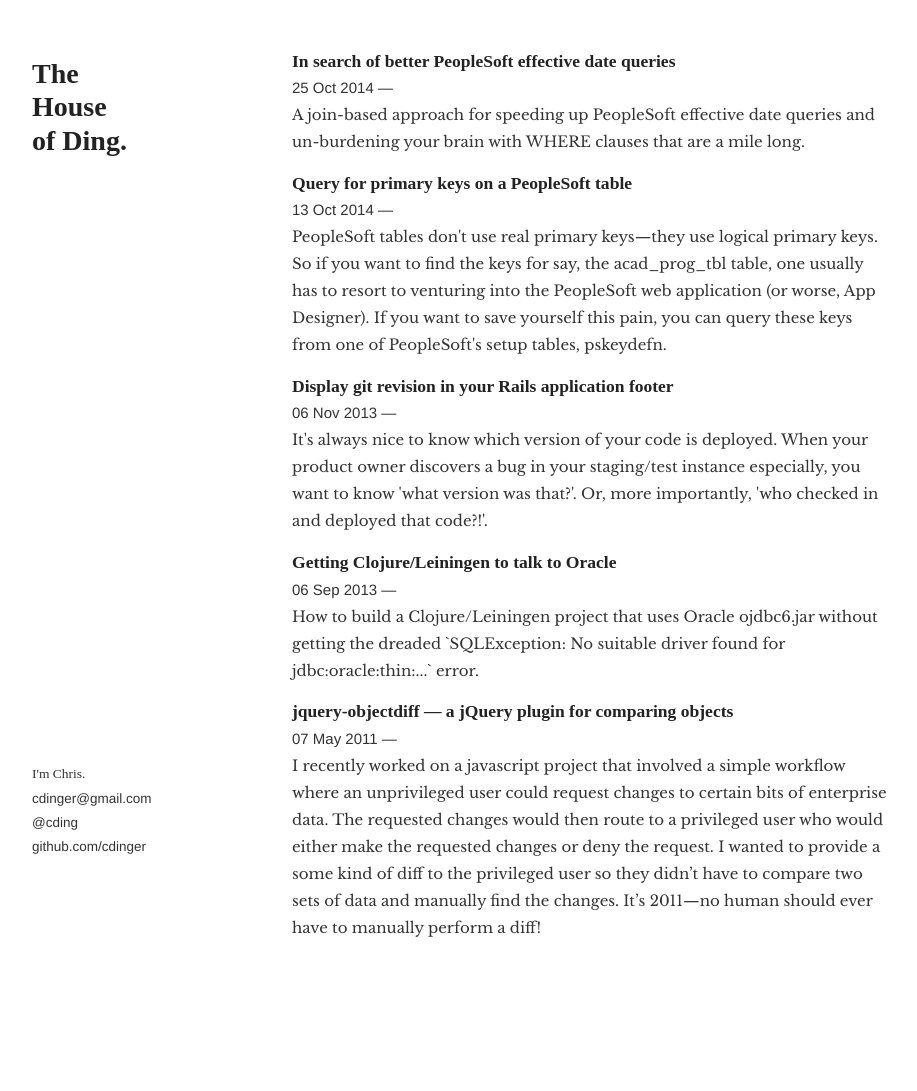
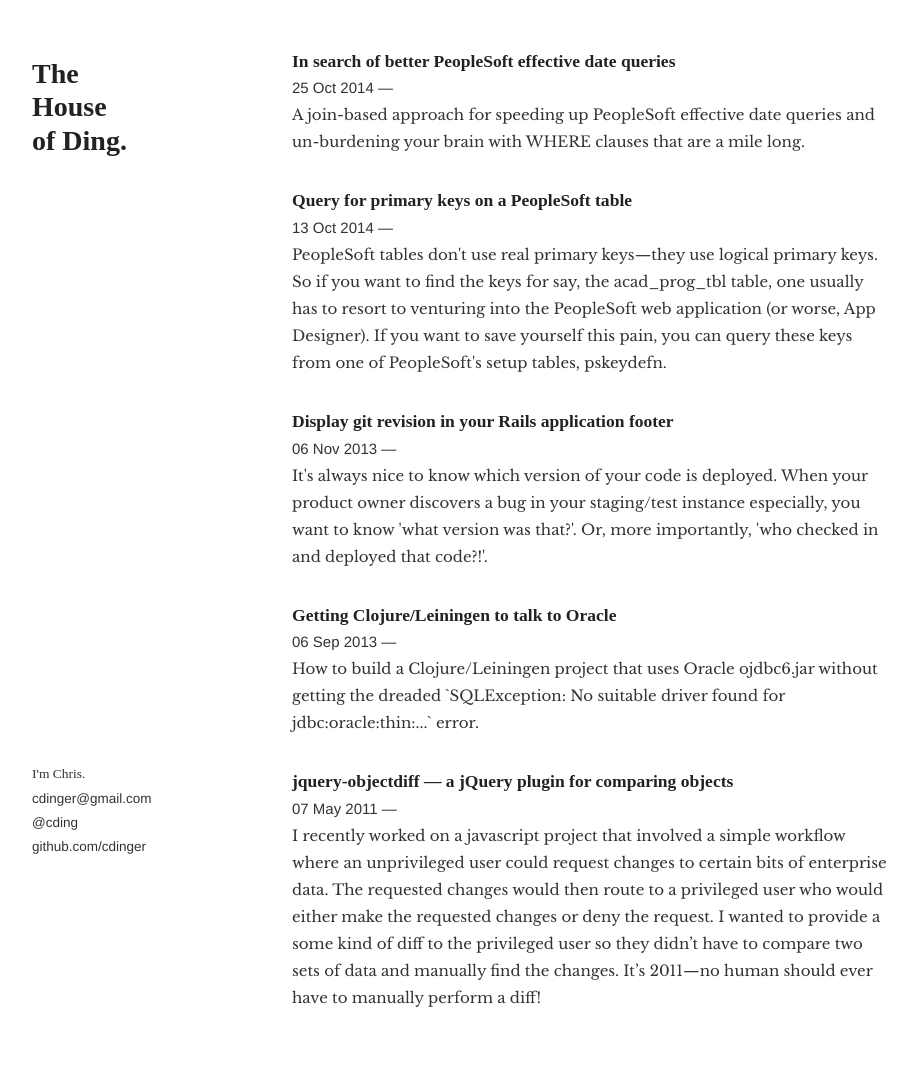
Before and after one commit to cdinger/cdinger.github.com, a Jekyll site: the page built from index.html, in a window 1280 px wide. Shown: the whole page, without its empty margins (178-1095 px from the left). Built offline with Jekyll 4.4.1, drawn with Linux system fonts in a browser that asks for light colours; nearby versions of some CDN libraries; comment, search, counter and statistics services are not loaded; before the commit the page ends 1021 px from its top, so only the background shows below that.

Commit message:
Widen spacing between recent post list

```diff
--- a/index.html
+++ b/index.html
@@ -2,8 +2,10 @@
 layout: default
 ---
 <!--<h2>Recent posts</h2>-->
+<div class="recent">
 {% for post in site.posts limit:5 %}
   <h3><a href="{{ post.url }}">{{ post.title }}</a></h3>
   <p class="post-date">{{ post.date | date_to_string }} &mdash; <a href="{{ post.url }}#disqus_thread" data-disqus-identifier="{{ post.id }}"></a></p>
   <p class="post-lead">{{ post.lead }}</p>
 {% endfor %}
+</div>
--- a/stylesheets/styles.css
+++ b/stylesheets/styles.css
@@ -10,6 +10,13 @@
   color:#333;
   font-weight:300;
   padding: 15px;
+}
+
+.recent h3 {
+  margin-top: 2em;
+}
+.recent h3:first-child {
+  margin-top: 1em;
 }
 
 p.post-date, p.post-share {
```
Also changed, not shown: 1 other file.
